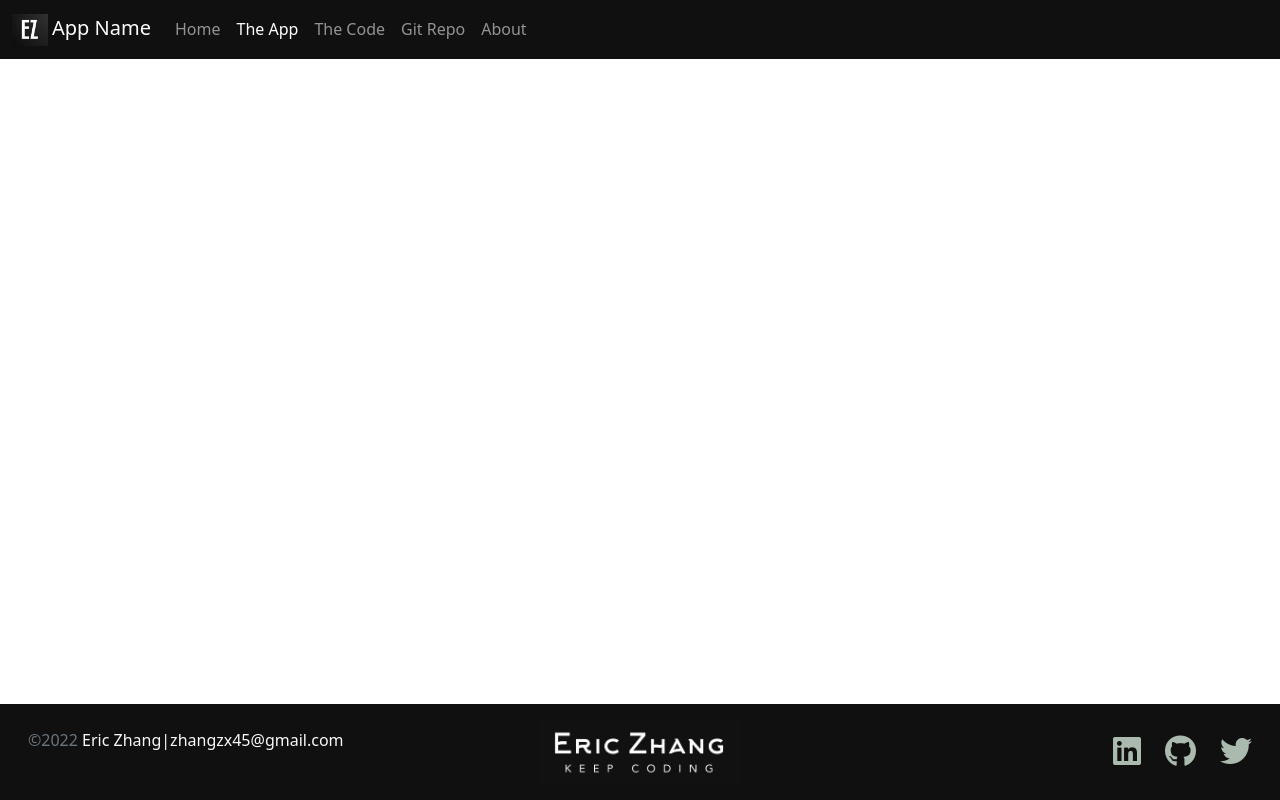
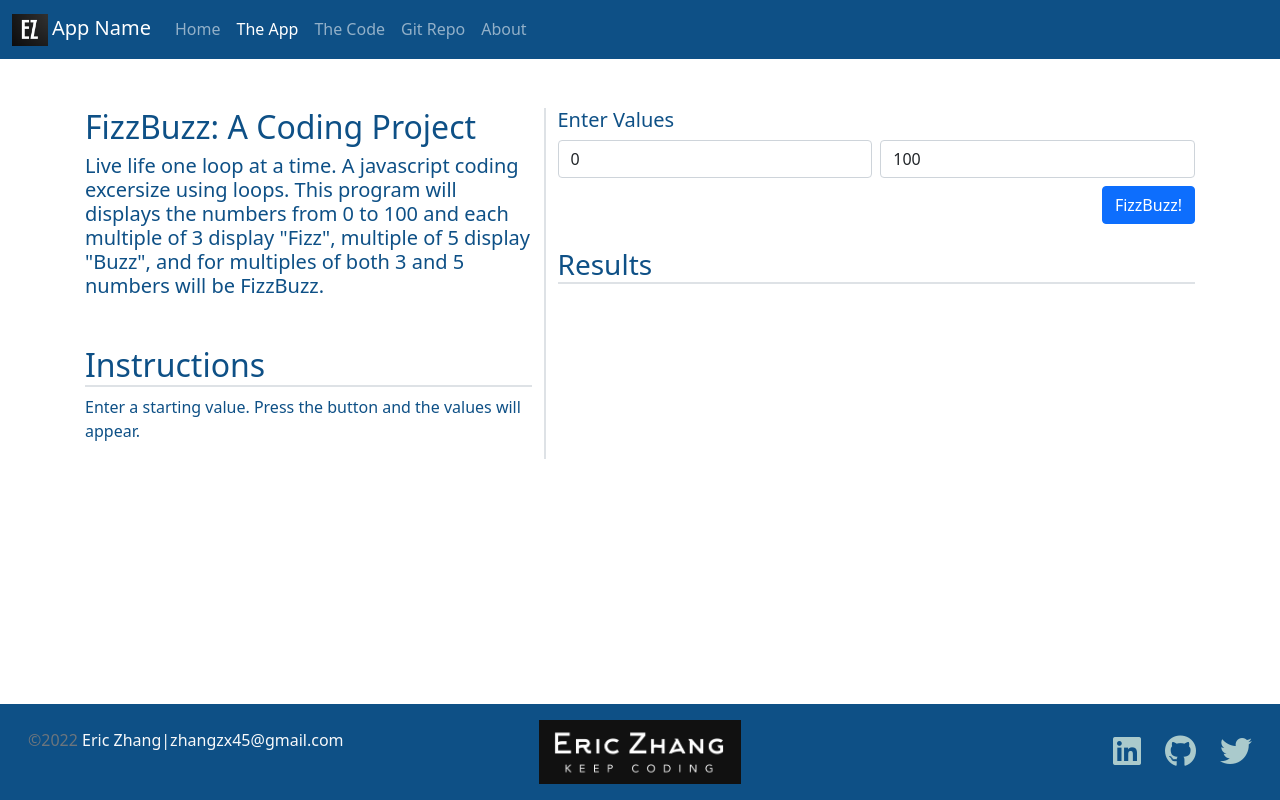
Before and after one commit to zzhang025/FizzBuzz, a plain HTML site: page app.html in a window 1280 px wide. Drawn offline with nearby package versions, Linux system fonts and the light colour scheme.

Commit message:
App_pageSetup

```diff
--- a/app.html
+++ b/app.html
@@ -47,8 +47,42 @@
     </nav>
     <!-- ==== Main Section ==== -->
     <main class="flex-shrink-0">
-    <div class="container">
+    <div class="container mt-5">
+        <div class="row row-cols-1 row-cols-lg-2">
+            <div class="col-lg-5 border-end border-2">
+                <h2>FizzBuzz: A Coding Project</h2>
+                <h4 class="lead">Live life one loop at a time. A javascript coding excersize using loops. This program will displays the numbers from 0 to 100 and each multiple of 3 display "Fizz", multiple of 5 display "Buzz", and for multiples of both
+                    3 and 5 numbers will be <strong>FizzBuzz</strong>.
+                </h4>
+                <h2 class="mt-5 border-bottom border-2">Instructions</h2>
+                <p>Enter a starting value. Press the button and the values will appear.</p>
+            </div>
+            <div class="col-lg-7">
+                <h5>Enter Values</h5>
+                <form class="row gx-2">
+                    <div class="col">
+                        <input id="startValue" type="number" class="form-control" placeholder="Start Value"
+                        value=0 aria-label="Start Value">
+                    </div>
+                    <div class="col">
+                        <input id="endValue" type="number" class="form-control" placeholder="End Value"
+                        value=100 aria-label="End Value">
+                    </div>
+                    <div class="col-12 d-flex justify-content-end mt-2">
+                        <button id="btnSubmit" type="button" class="btn btn-primary btn-md">FizzBuzz!</button>
+                    </div>
+                 </form>
 
+                <h3 class="mt-4 border-bottom border-2">Results</h3>
+                <div class="table-responsive">
+                    <table class="table table-striped table-sm">
+                        <tbody id="results">
+                            <!--Results Display-->
+                        </tbody>
+                    </table>
+                </div>
+            </div>
+        </div>
     </div>
     </main>
      <!-- ==== Footer Section ==== -->
--- a/css/site.css
+++ b/css/site.css
@@ -1,7 +1,7 @@
 :root{
-    --primary-color:#1d5888;
-    --secondary-color:#ff993b;
-    --dark-color:#111010;
+    --primary-color:#0e5086;
+    --secondary-color:#2916d3;
+    --dark-color:#0e5086;
     --white-color:#dff3e4;
 }
 
```
Also changed, not shown: index.html (+10 -8 lines), img/FizzBuzz.png (added), img/FizzBuzz_logo.svg (added), img/project_logo.svg (deleted), 1 other file.
